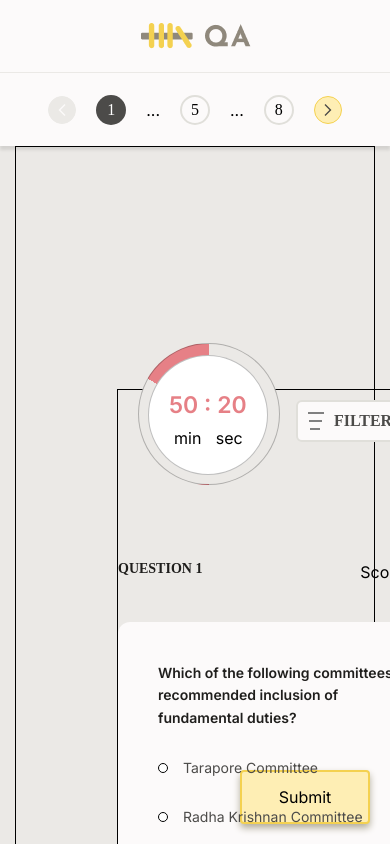
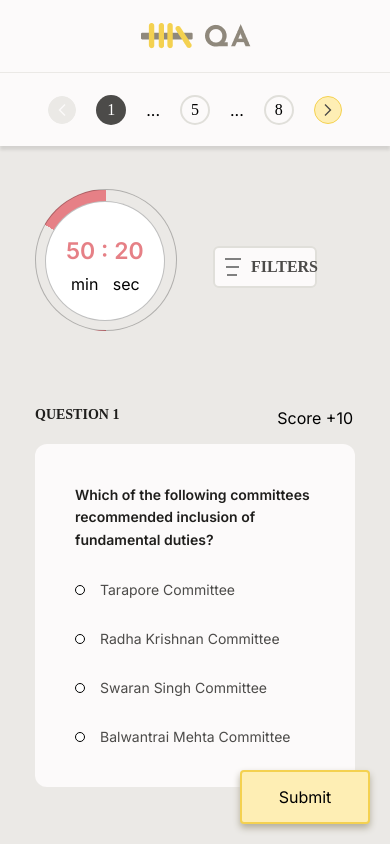
Before and after one commit to tannukumari14/assessment-platform, a Next.js app: page /component in a window 390 px wide. Shown: the top 844 px of the page. Built offline with nearby package versions, Linux system fonts and the light colour scheme; a web font is replaced by a local one.

Commit message:
work on clock

```diff
--- a/app/component/Assessment_Question_Page.css
+++ b/app/component/Assessment_Question_Page.css
@@ -4,8 +4,6 @@ html {
 }
 
 .page-header{
-  display: flex;
-  border:1px solid black;
   width:1200px;
   margin: auto;
 }
@@ -13,9 +11,8 @@ html {
 .outer-border{
   display: flex;
   justify-content:space-between;
-  border:1px solid black;
   width:894px;
-  margin-left: 101px;
+  margin-left: 103px;
 }
 
 
@@ -177,7 +174,7 @@ html {
   display: inline-flex;
   flex-direction: column;
   justify-content: center;
-  gap: 40px;
+  gap: 16px;
   border: #4C4B49;
   margin-top: 50px;
 }
@@ -318,7 +315,8 @@ html {
 
 .outer-border{
   width: 320px;
-  margin-top: 242px;
+  margin: 0 auto;
+  margin-top: 90px;
   flex-direction: column;
 }
 
--- a/app/component/Clock.css
+++ b/app/component/Clock.css
@@ -7,6 +7,7 @@ html {
   width: 152px;
   height: 180px;
   position: relative;
+  left:60px;
   bottom: 47px;
 }
 
@@ -57,9 +58,21 @@ html {
     color: black;
 }
 
+.modal-content{
+  display: none;
+}
+
+.open-modal-button{
+  display: none;
+}
+
+.modal-toggle{
+  display: none;
+}
+
 @media screen and (max-width: 768px) {
 .clock-box {
-    margin-left: 20px;
+  left: 0px;
   transform: none;
   width: 152px;
   height: 180px;
@@ -101,20 +114,6 @@ html {
 
 }
 
-
-
-.modal-content{
-    display: none;
-  }
-
-  .open-modal-button{
-    display: none;
-  }
-
-  .modal-toggle{
-    display: none;
-  }
-
   /* mobile view */
 @media (max-width: 567px) {
 .filter{
@@ -154,6 +153,7 @@ html {
   position: relative;
   text-align: center;
 }
+
 .open-modal-button {
   display: flex;
   align-items: center;
```
Lines whose indentation alone changed are shown as unchanged.
